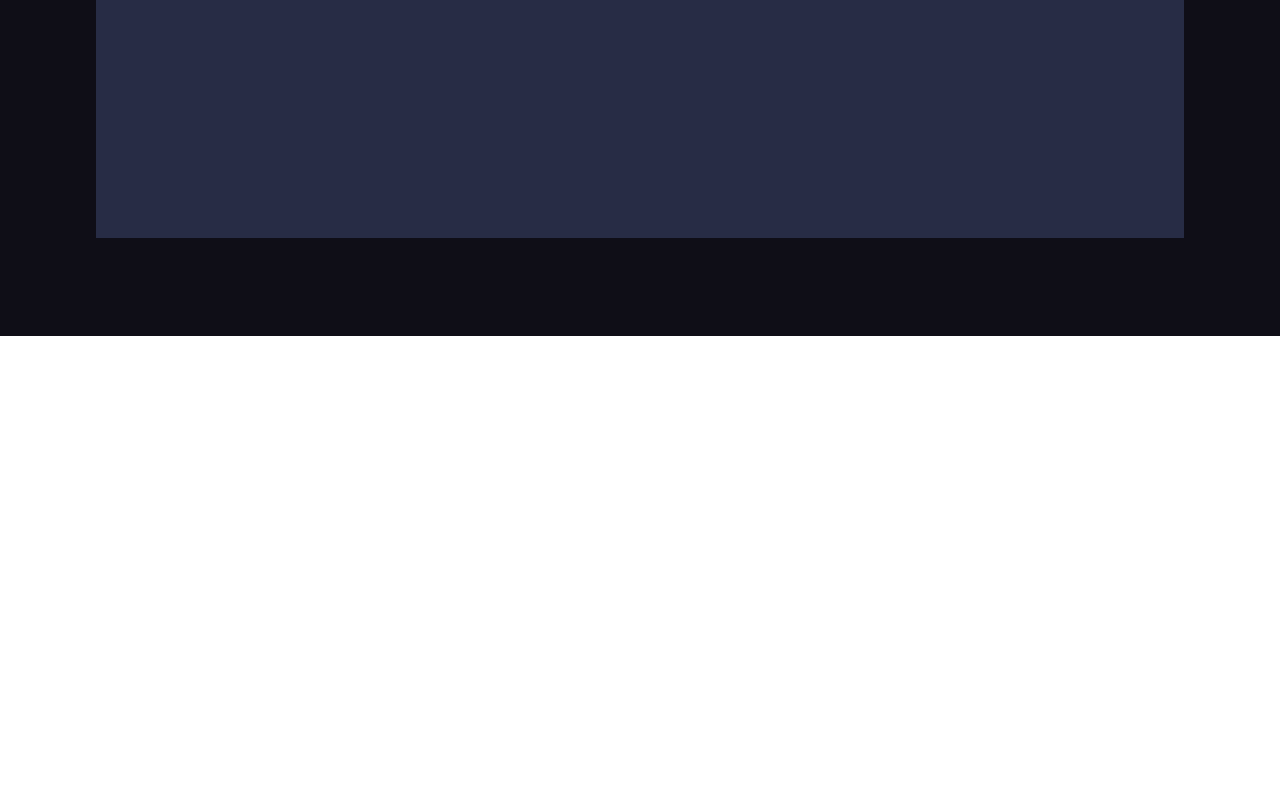
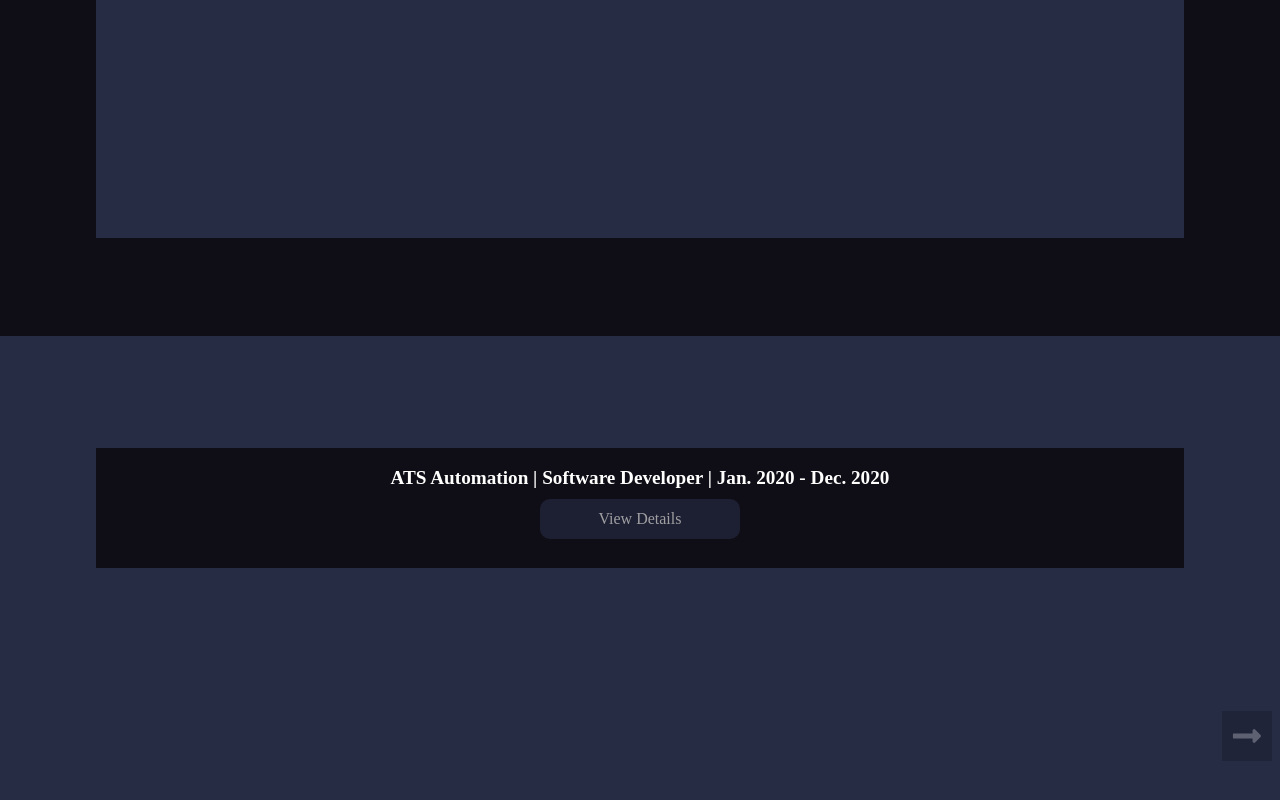
Before and after one commit to AbdulBaseetShabi/AbdulBaseetShabi.github.io, a React (Create React App) app: page / in a window 1280 px wide. Shown: the part 1380-2180 px from the top of the page. Before the commit the page ends 1716 px from the top, so only its background shows below. Built offline with nearby package versions, Linux system fonts and the light colour scheme.

Commit message:
experiences page, includes -> animations, card views, slide shows

```diff
--- a/src/App.js
+++ b/src/App.js
@@ -3,6 +3,7 @@ import "./App.css";
 import NavigationBar from "./widget/navigationbar/navigationbar";
 import AboutMe from "./routes/aboutme/aboutme.js";
 import Education from "./routes/education/education";
+import Experiences from "./routes/experiences/experiences";
 
 function App() {
   return (
@@ -10,6 +11,7 @@ function App() {
       <NavigationBar />
       <AboutMe />
       <Education/>
+      <Experiences/>
     </div>
   );
 }
--- /dev/null
+++ b/src/routes/experiences/experiences.css
@@ -0,0 +1,58 @@
+#experiences {
+  background-color: #272c45;
+}
+
+/* Slide Show */
+#slide-show {
+  position: relative;
+  display: flex;
+  align-items: center;
+  height: 100vh;
+}
+
+.direction-icon {
+  position: absolute;
+  opacity: 50%;
+}
+
+.direction-icon:hover {
+  cursor: pointer;
+  opacity: 100%;
+}
+
+/* Button */
+.view-detail-button {
+  width: 200px;
+  height: 40px;
+  background-color: #272c45;
+  opacity: 60%;
+  margin: 10px auto;
+  border-radius: 10px;
+  display: flex;
+  align-items: center;
+  text-align: center;
+  user-select: none;
+}
+
+.view-detail-button:hover, .view-detail-button > label{
+  opacity: 100%;
+  cursor: pointer;
+}
+
+/* Card */
+.experience-card {
+  width: 100%;
+  height: 120px;
+  background-color: #0f0e17;
+  margin: 2rem auto;
+  display: flex;
+  align-items: center;
+}
+
+.experience-card-title {
+  width: 100%;
+  display: inline-block;
+  text-align: center;
+  font-size: 1.2rem;
+  font-weight: bolder;
+}
--- /dev/null
+++ b/src/routes/experiences/experiences.js
@@ -0,0 +1,277 @@
+import React from "react";
+import "./experiences.css";
+
+function Arrow(props) {
+  let rotation = "0deg";
+  if (props.direction === "up") {
+    rotation = "-90deg";
+  } else if (props.direction === "right") {
+    rotation = "180deg";
+  } else if (props.direction === "down") {
+    rotation = "90deg";
+  }
+
+  return (
+    <div
+      style={{
+        height: "50px",
+        width: "50px",
+        opacity: "inherit",
+        backgroundColor: "#0F0E17",
+        display: "flex",
+        alignItems: "center",
+        transform: `rotate(${rotation})`,
+      }}
+    >
+      <i
+        className="fas fa-long-arrow-alt-left fa-2x"
+        style={{ margin: "0 auto" }}
+      ></i>
+    </div>
+  );
+}
+
+function DetailButton(props) {
+  return (
+    <div className="view-detail-button" onClick={props.showDetails}>
+      <label
+        style={{ width: "100%", display: "inline-block", textAlign: "center" }}
+      >
+        {props.text}
+      </label>
+    </div>
+  );
+}
+
+function DetailsCard(props) {
+  let details = props.details;
+  return (
+    <div
+      style={{
+        backgroundColor: "rgba(0,0,0,0.5)",
+        height: "calc(100vh + 60px)",
+        width: "100%",
+        position: "absolute",
+        // opacity: "50%",
+        top: "-60px",
+      }}
+      className="enter-bottom"
+    >
+      <div
+        style={{
+          backgroundColor: "#0F0E17",
+          height: "70%",
+          position: "absolute",
+          zIndex: "9",
+          left: "15%",
+          top: "15%",
+          width: "70%",
+        }}
+      >
+        <div id="details-summary" style={{padding: "2rem"}}>
+          <label style={{ display: "inline-block", width: "100%" }}>
+            <span style={{ fontWeight: "bold", margin: "0.5rem" }}>Location: </span>
+            {details.location}
+          </label>
+          {props.type === "coop" || true ? (
+            <div style={{ width: "100%", margin: "0.5rem" }}>
+              <label style={{ display: "inline-block", width: "100%" }}>
+                <span style={{ fontWeight: "bold" }}>
+                  Tools and Technologies:{" "}
+                </span>
+                {details.tools_and_technologies.join(", ")}
+              </label>
+              <label style={{ display: "inline-block", width: "100%", margin: "0.5rem 0" }}>
+                <span style={{ fontWeight: "bold" }}>
+                  Langauges and Frameworks:{" "}
+                </span>
+                {details.languages_and_frameworks.join(", ")}
+              </label>
+            </div>
+          ) : (
+            <label style={{ display: "inline-block", width: "100%" }}>
+              <span style={{ fontWeight: "bold" }}>Main Skills: </span>
+            </label>
+          )}
+          <div
+            style={{
+              width: "50%",
+              margin: "0 auto",
+              padding: "10px 0",
+              borderTop: "4px solid #272C45",
+              borderBottom: "4px solid #272C45",
+            }}
+          >
+            <label
+              style={{
+                display: "inline-block",
+                width: "100%",
+                textAlign: "center",
+              }}
+            >
+              Summary
+            </label>
+          </div>
+          <p>{details.summary}</p>
+        </div>
+        <div style={{ position: "absolute", bottom: "20px", width: "100%" }}>
+          <DetailButton showDetails={props.closeDetails} text="Close" />
+        </div>
+      </div>
+    </div>
+  );
+}
+
+function ExperienceCard(props) {
+  return (
+    <div className="experience-card">
+      <div style={{ margin: "0 auto" }}>
+        <label className="experience-card-title">
+          {props.details.company} | {props.details.title} |{" "}
+          {props.details.date_from} - {props.details.date_to}
+        </label>
+        <div style={{ height: "auto", marginTop: "1rem 0 0 0" }}>
+          <DetailButton
+            showDetails={() => {
+              props.showDetails(true, props.details);
+            }}
+            text="View Details"
+          />
+        </div>
+      </div>
+    </div>
+  );
+}
+
+function Coop(props) {
+  let text = [
+    {
+      company: "ATS Automation",
+      date_from: "Jan. 2020",
+      date_to: "Dec. 2020",
+      title: "Software Developer",
+      location: "Waterloo, ON, Canada",
+      tools_and_technologies: ["SVN", "Atlassian", "Visual Studio", "SSMS"],
+      languages_and_frameworks: [
+        "HTML",
+        "CSS",
+        "JavaScript",
+        "AngularJS",
+        "C#",
+        "SQL",
+      ],
+      summary:
+        "I worked with a relatively small team on a web application project used to measure and montior production for factories, who mass produce.",
+    },
+  ];
+  return (
+    <div id="coops">
+      {text.map((x) => {
+        x.type = "coop";
+        return (
+          <div>
+            <ExperienceCard showDetails={props.showDetails} details={x} />
+          </div>
+        );
+      })}
+    </div>
+  );
+}
+
+class Experiences extends React.Component {
+  constructor(props) {
+    super(props);
+    this.state = {
+      current_page: 0,
+      changed_page: 0,
+      show_details: false,
+      details: null,
+    };
+    this.max = 3;
+    this.showDetails = this.showDetails.bind(this);
+  }
+
+  changePage(inc_or_dec) {
+    this.setState((prevState) => {
+      return {
+        current_page: prevState.current_page + inc_or_dec,
+        changed_page: inc_or_dec,
+      };
+    });
+  }
+
+  showDetails(show, details) {
+    this.setState({ show_details: show, details: details });
+  }
+
+  render() {
+    let left_arrow_visibility =
+      this.state.current_page === 0 ? "hidden" : "visible";
+    let right_arrow_visibility =
+      this.state.current_page === this.max - 1 ? "hidden" : "visible";
+    let current_page = this.state.current_page;
+    let animate_slideshow =
+      this.state.changed_page === 0
+        ? ""
+        : this.state.changed_page === 1
+        ? "enter-left"
+        : "enter-right";
+    return (
+      <div id="experiences" className="page">
+        <div id="slide-show">
+          <div
+            className="direction-icon"
+            style={{
+              left: "0.5rem",
+              visibility: left_arrow_visibility,
+            }}
+            onClick={() => {
+              this.changePage(-1);
+            }}
+          >
+            <Arrow />
+          </div>
+          <div
+            className="direction-icon"
+            style={{
+              right: "0.5rem",
+              visibility: right_arrow_visibility,
+            }}
+            onClick={() => {
+              this.changePage(1);
+            }}
+          >
+            <Arrow direction="right" />
+          </div>
+
+          {current_page === 0 ? (
+            <div
+              className={animate_slideshow}
+              style={{ width: "85%", margin: "0 auto", height: "80%" }}
+            >
+              <Coop showDetails={this.showDetails} />
+            </div>
+          ) : null}
+          {current_page === 1 ? (
+            <div
+              className={animate_slideshow}
+              style={{ width: "85%", margin: "0 auto", height: "80%" }}
+            >
+              <Coop stuff="2" />
+            </div>
+          ) : null}
+          {this.state.show_details ? (
+            <DetailsCard
+              details={this.state.details}
+              closeDetails={() => {
+                this.showDetails(false, null);
+              }}
+            />
+          ) : null}
+        </div>
+      </div>
+    );
+  }
+}
+
+export default Experiences;
```
